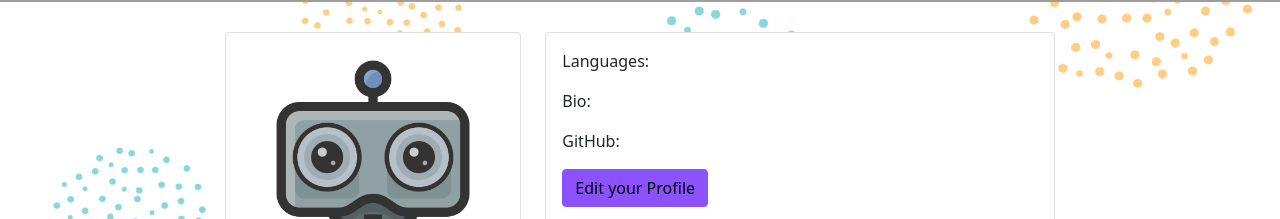
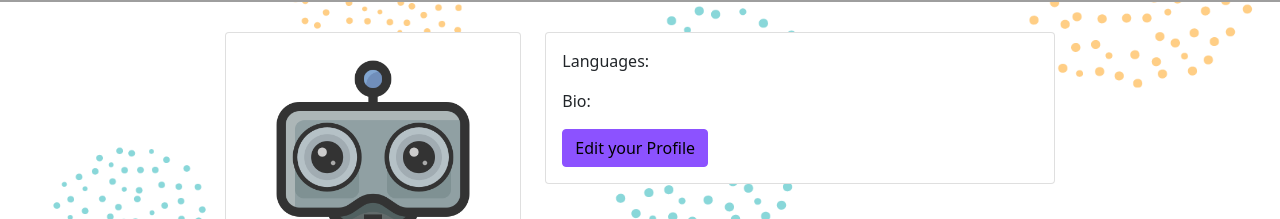
Before and after one commit to kat-mcbrooks/pair-pro, a React (Create React App) app in the folder client/: page /me in a window 1280 px wide. Shown: the part 254-473 px from the top of the page. Built offline with nearby package versions, Linux system fonts and the light colour scheme; no server answers; sample sign-in values are in the browser's storage; grey boxes are pictures that could not be loaded.

Commit message:
Make github optional, hide link if missing

```diff
--- a/client/src/components/MePage.jsx
+++ b/client/src/components/MePage.jsx
@@ -3,6 +3,8 @@ import { useState, useEffect, useContext } from "react";
 import { useNavigate } from "react-router-dom";
 import { AuthContext } from "../context/AuthContext";
 import { Card, Button, Row, Col, Container } from "react-bootstrap";
+import { ExternalLink } from 'react-external-link';
+import { AiFillGithub } from 'react-icons/ai';
 import robot from "../assets/robot.png";
 import person1 from "../assets/people/1.jpeg"
 import person2 from "../assets/people/2.jpeg"
@@ -57,8 +59,24 @@ const Me = () => {
               <Card.Body>
                 <Card.Text>Languages: <br></br> {me.languages?.join(', ')}</Card.Text>
                 <Card.Text>Bio: <br></br> {me.bio}</Card.Text>
-                <Card.Text>GitHub: {me.github}</Card.Text>
-                <Button variant="primary">Edit your Profile</Button>
+                <Row>
+                  <Col>
+                    <Button variant="primary">Edit your Profile</Button>
+                  </Col>
+                  <Col>
+                  {me.github ? (
+                    <>
+                      <Card.Text as="h1" className="dark-grey-text">
+                      <ExternalLink href={`http://www.github.com/${me.github}`} >
+                        < AiFillGithub  />
+                      </ ExternalLink>
+                      </Card.Text>
+                      <Card.Text className="text-center text-muted">Github</Card.Text>
+                    </>
+                    ):(
+                    null )}
+                  </Col>
+                </Row>
               </Card.Body>
             </Card>
           </Col>
--- a/client/src/components/ProfileCardSmall.jsx
+++ b/client/src/components/ProfileCardSmall.jsx
@@ -27,12 +27,17 @@ const ProfileCardSmall = ({person}) => {
           <ChatToButton receiver={person} />
           </Col>
           <Col>
+          {person.github ? (
+            <>
           <Card.Text as="h1" className="dark-grey-text">
             <ExternalLink href={`http://www.github.com/${person.github}`} >
               < AiFillGithub  />
             </ ExternalLink>
           </Card.Text>
           <Card.Text className="text-center text-muted">Github</Card.Text>
+          </>
+          ):(
+          null )}
           </Col>
           </Row>
         </Card.Body>
```
Also changed, not shown: 1 other file (tests, documents, lock files or other folders).
